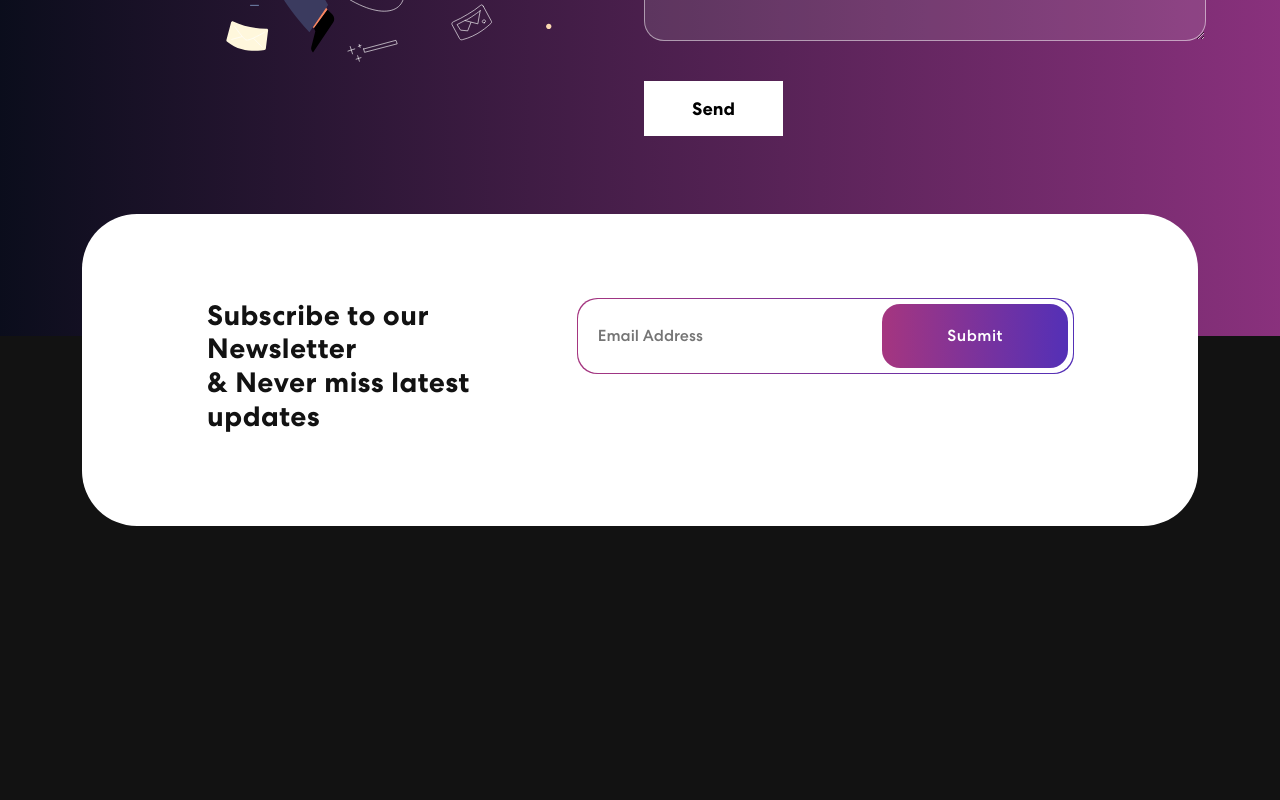
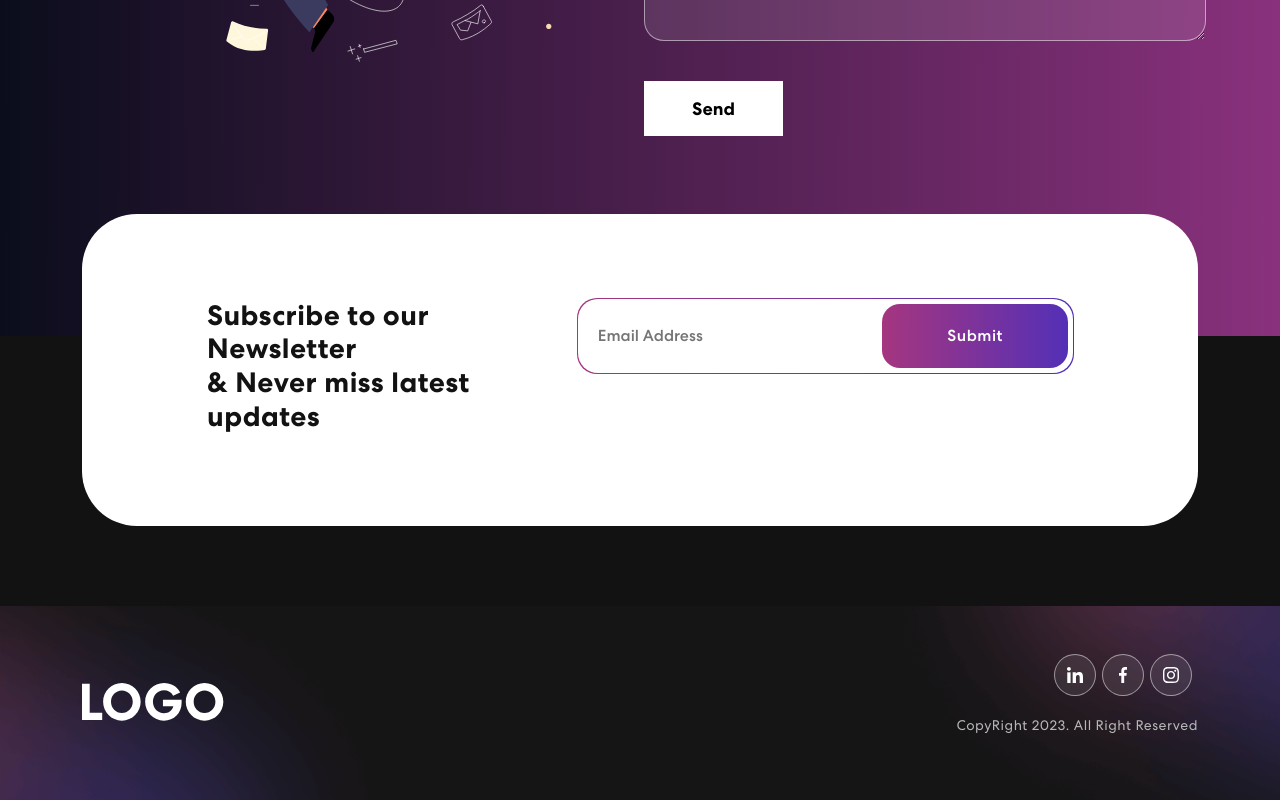
Before and after one commit to mamunurrashid1010/modern-portfolio-app-react, a React (Create React App) app: page / in a window 1280 px wide. Shown: the part 2832-3632 px from the top of the page. Before the commit the page ends 3438 px from the top, so only its background shows below. Built offline with nearby package versions, Linux system fonts and the light colour scheme.

Commit message:
FrontEnd : Footer section complete.

```diff
--- a/src/App.js
+++ b/src/App.js
@@ -7,6 +7,7 @@
 import { Projects } from './components/Projects';
 import {Contact} from "./components/Contact";
 import {Newsletter} from "./components/Newsletter";
+import {Footer} from "./components/Footer";
 
 function App() {
   return (
@@ -17,6 +18,7 @@
       <Projects/>
       <Contact/>
       <Newsletter/>
+      <Footer/>
     </div>
   );
 }
--- /dev/null
+++ b/src/components/Footer.js
@@ -0,0 +1,27 @@
+import {Container,Row,Col} from "react-bootstrap";
+import logo from '../assets/img/logo.svg';
+import navIcon1 from '../assets/img/nav-icon1.svg';
+import navIcon2 from '../assets/img/nav-icon2.svg';
+import navIcon3 from '../assets/img/nav-icon3.svg';
+
+export const Footer = () =>{
+    return (
+      <footer className="footer">
+          <Container>
+              <Row className="align-items-center pt-5">
+                  <Col sm={6}>
+                      <img src={logo} />
+                  </Col>
+                  <Col sm={6} className="text-center text-sm-end">
+                      <div className="social-icon">
+                          <a href=""><img src={navIcon1} /></a>
+                          <a href=""><img src={navIcon2} /></a>
+                          <a href=""><img src={navIcon3} /></a>
+                      </div>
+                      <p>CopyRight 2023. All Right Reserved</p>
+                  </Col>
+              </Row>
+          </Container>
+      </footer>
+    );
+}
```
